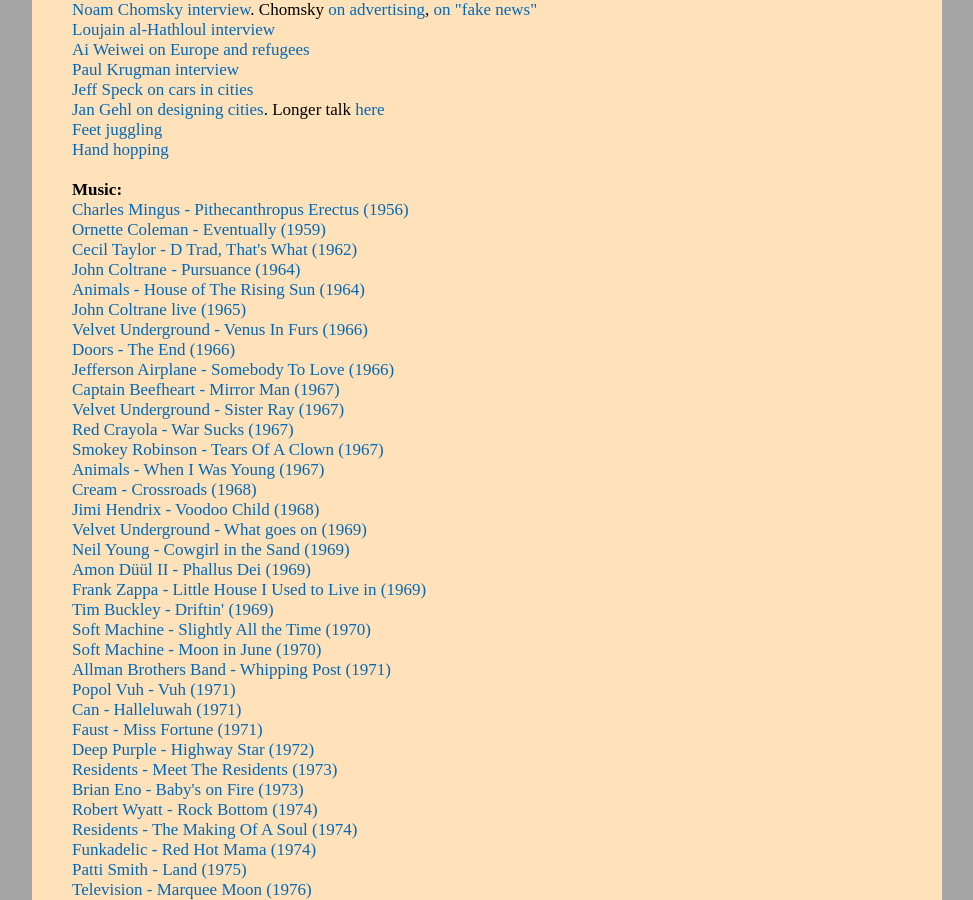
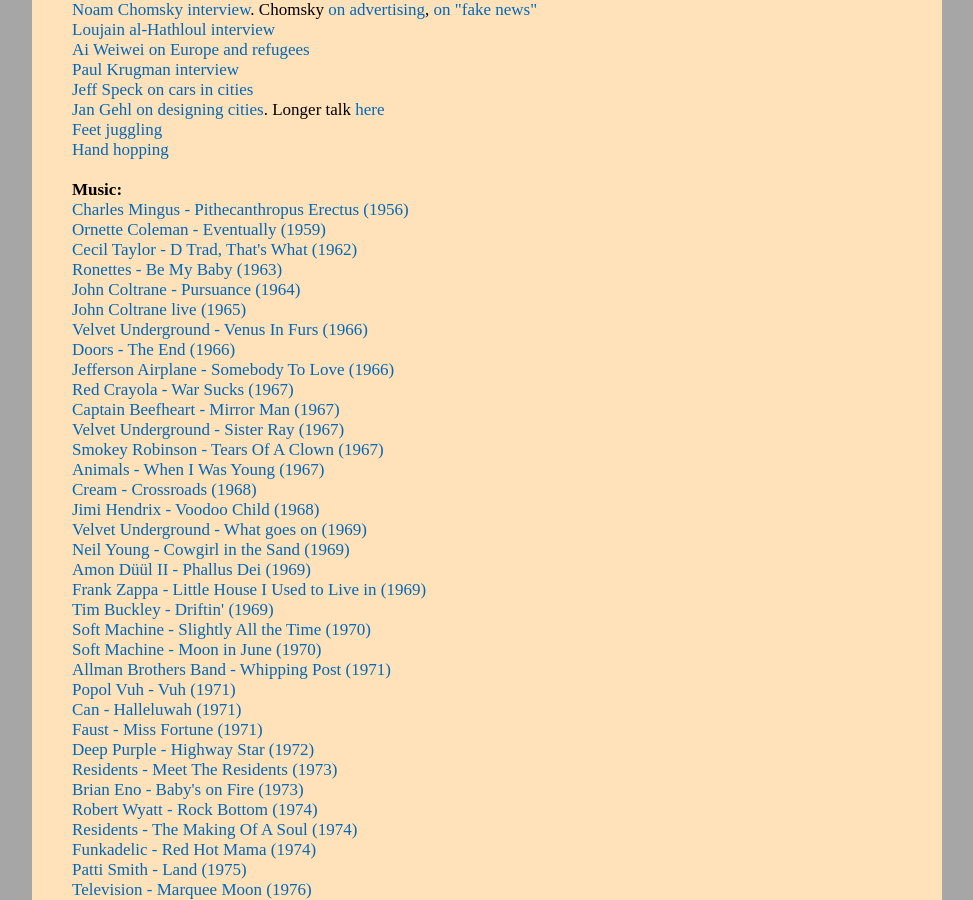
Before and after one commit to witbag/witbag.github.io, a Jekyll site: the page built from inspiration/index.html, in a window 1280 px wide and 900 px high, scrolled down 424 px. Shown: the whole window, without its empty margins (153-1126 px from the left). Built offline with Jekyll 4.4.1, drawn with Linux system fonts in a browser that asks for light colours.

Commit message:
Update index.html

```diff
--- a/inspiration/index.html
+++ b/inspiration/index.html
@@ -34,15 +34,15 @@
 <a href="https://www.youtube.com/watch?v=p0H2G_W-O0I" target=_blank>Charles Mingus - Pithecanthropus Erectus (1956)</a><br>
 <a href="https://www.youtube.com/watch?v=KKpo59CD6RE" target=_blank>Ornette Coleman - Eventually (1959)</a><br>
 <a href="https://www.youtube.com/watch?v=Tx3rFerfL_k" target=_blank>Cecil Taylor - D Trad, That's What (1962)</a><br>
+<a href="https://www.youtube.com/watch?v=NnWOBMQhNBQ" target=_blank>Ronettes - Be My Baby (1963)</a><br>
 <a href="https://www.youtube.com/watch?v=rExeNEjbJwk" target=_blank>John Coltrane - Pursuance (1964)</a><br>
-<a href="https://www.youtube.com/watch?v=X6M_gm5yNDU" target=_blank>Animals - House of The Rising Sun (1964)</a><br>
 <a href="https://vimeo.com/734810729" target=_blank>John Coltrane live (1965)</a><br>
 <a href="https://www.youtube.com/watch?v=1qQ0MG9OPzA" target=_blank>Velvet Underground - Venus In Furs (1966)</a><br>
 <a href="https://www.youtube.com/watch?v=BXqPNlng6uI" target=_blank>Doors - The End (1966)</a><br>
 <a href="https://www.youtube.com/watch?v=YnS0GaiIewM" target=_blank>Jefferson Airplane - Somebody To Love (1966)</a><br>
+<a href="https://www.youtube.com/watch?v=aesZcZ0dG-8" target=_blank>Red Crayola - War Sucks (1967)</a><br>
 <a href="https://www.youtube.com/watch?v=GXQww4IV97g" target=_blank>Captain Beefheart - Mirror Man (1967)</a><br>
 <a href="https://www.youtube.com/watch?v=53F5nY68cBM" target=_blank>Velvet Underground - Sister Ray (1967)</a><br>
-<a href="https://www.youtube.com/watch?v=aesZcZ0dG-8" target=_blank>Red Crayola - War Sucks (1967)</a><br>
 <a href="https://www.youtube.com/watch?v=tcd9N62nOLg" target=_blank>Smokey Robinson - Tears Of A Clown (1967)</a><br>
 <a href="https://www.youtube.com/watch?v=aTLU1Qx5ioI" target=_blank>Animals - When I Was Young (1967)</a><br>
 <a href="https://www.youtube.com/watch?v=7HfkSzsyh1E" target=_blank>Cream - Crossroads (1968)</a><br>
```
